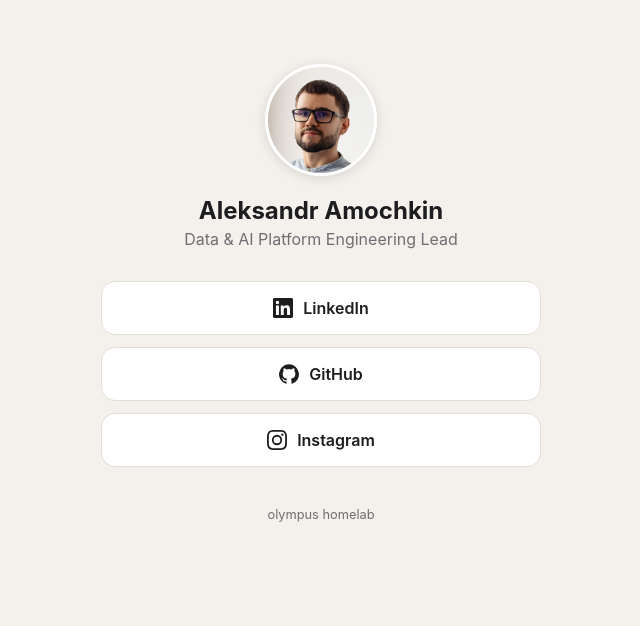
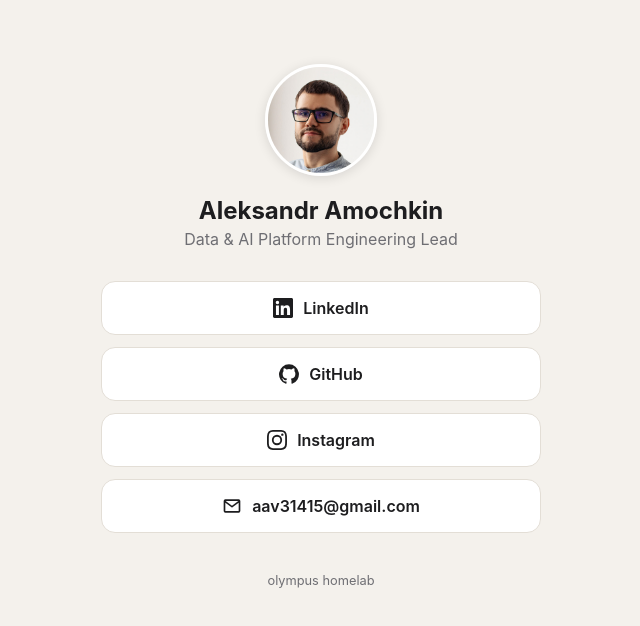
Before and after one commit to Factotum8/bio, a plain HTML site: page index.html in a window 1280 px wide. Shown: the whole page, without its empty margins (319-959 px from the left). Drawn offline with Linux system fonts and the light colour scheme.

Commit message:
Add contact email button

```diff
--- a/index.html
+++ b/index.html
@@ -59,6 +59,9 @@
     <li><a class="link" href="https://www.instagram.com/plus_octet/" target="_blank" rel="noopener">
       <svg viewBox="0 0 24 24" aria-hidden="true"><path d="M12 2.16c3.2 0 3.58.01 4.85.07 3.25.15 4.77 1.69 4.92 4.92.06 1.27.07 1.65.07 4.85s-.01 3.58-.07 4.85c-.15 3.23-1.66 4.77-4.92 4.92-1.27.06-1.65.07-4.85.07s-3.58-.01-4.85-.07c-3.26-.15-4.77-1.7-4.92-4.92C2.17 15.58 2.16 15.2 2.16 12s.01-3.58.07-4.85C2.38 3.92 3.9 2.38 7.15 2.23 8.42 2.17 8.8 2.16 12 2.16zM12 0C8.74 0 8.33.01 7.05.07 2.7.27.27 2.69.07 7.05.01 8.33 0 8.74 0 12s.01 3.67.07 4.95c.2 4.36 2.62 6.78 6.98 6.98C8.33 23.99 8.74 24 12 24s3.67-.01 4.95-.07c4.35-.2 6.78-2.62 6.98-6.98.06-1.28.07-1.69.07-4.95s-.01-3.67-.07-4.95c-.2-4.35-2.62-6.78-6.98-6.98C15.67.01 15.26 0 12 0zm0 5.84a6.16 6.16 0 1 0 0 12.32 6.16 6.16 0 0 0 0-12.32zM12 16a4 4 0 1 1 0-8 4 4 0 0 1 0 8zm6.4-11.85a1.44 1.44 0 1 0 0 2.88 1.44 1.44 0 0 0 0-2.88z"/></svg>
       Instagram</a></li>
+    <li><a class="link" href="mailto:aav31415@gmail.com" aria-label="Email aav31415@gmail.com">
+      <svg viewBox="0 0 24 24" aria-hidden="true"><path d="M20 4H4a2 2 0 0 0-2 2v12a2 2 0 0 0 2 2h16a2 2 0 0 0 2-2V6a2 2 0 0 0-2-2zm-.4 2-7.6 5.7L4.4 6zM4 18V8l7.4 5.55a1 1 0 0 0 1.2 0L20 8v10z"/></svg>
+      aav31415@gmail.com</a></li>
   </ul>
   <footer>olympus homelab</footer>
 </main>
```
